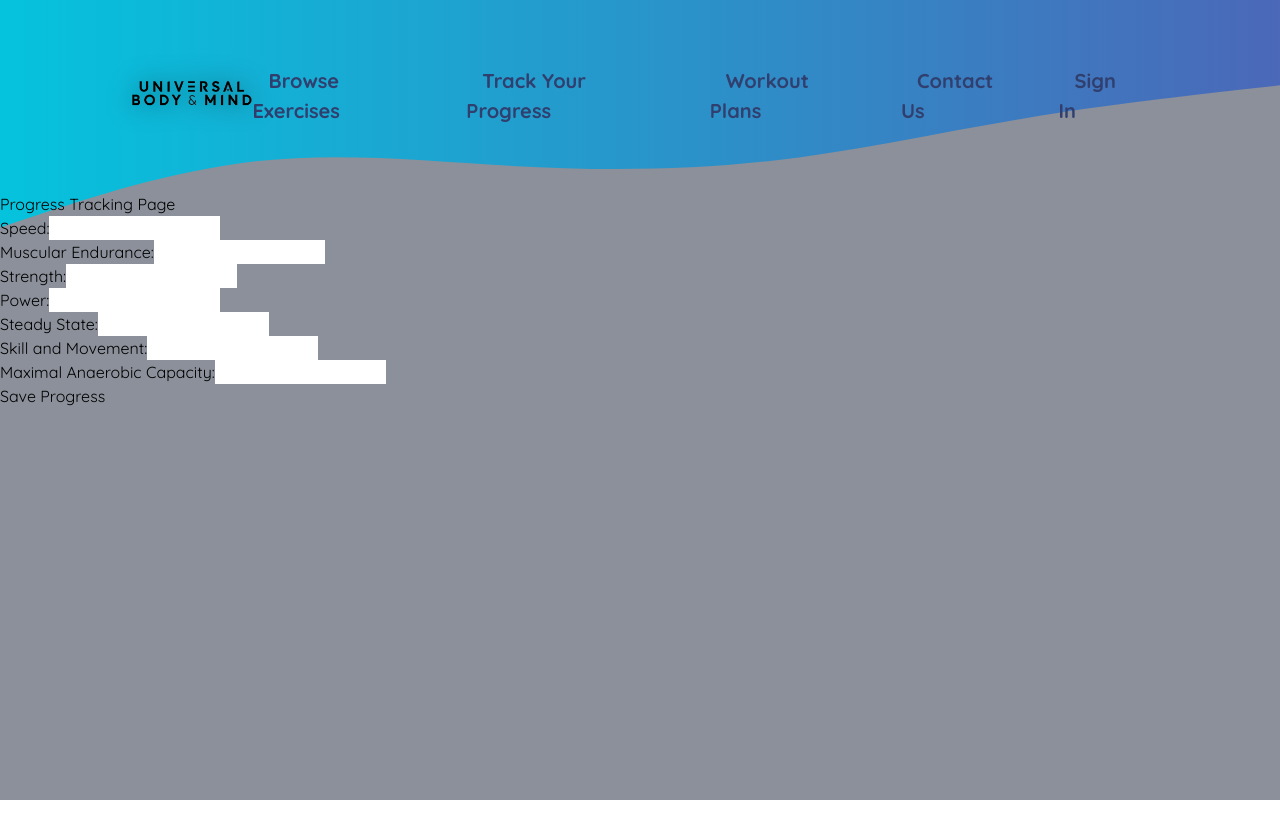
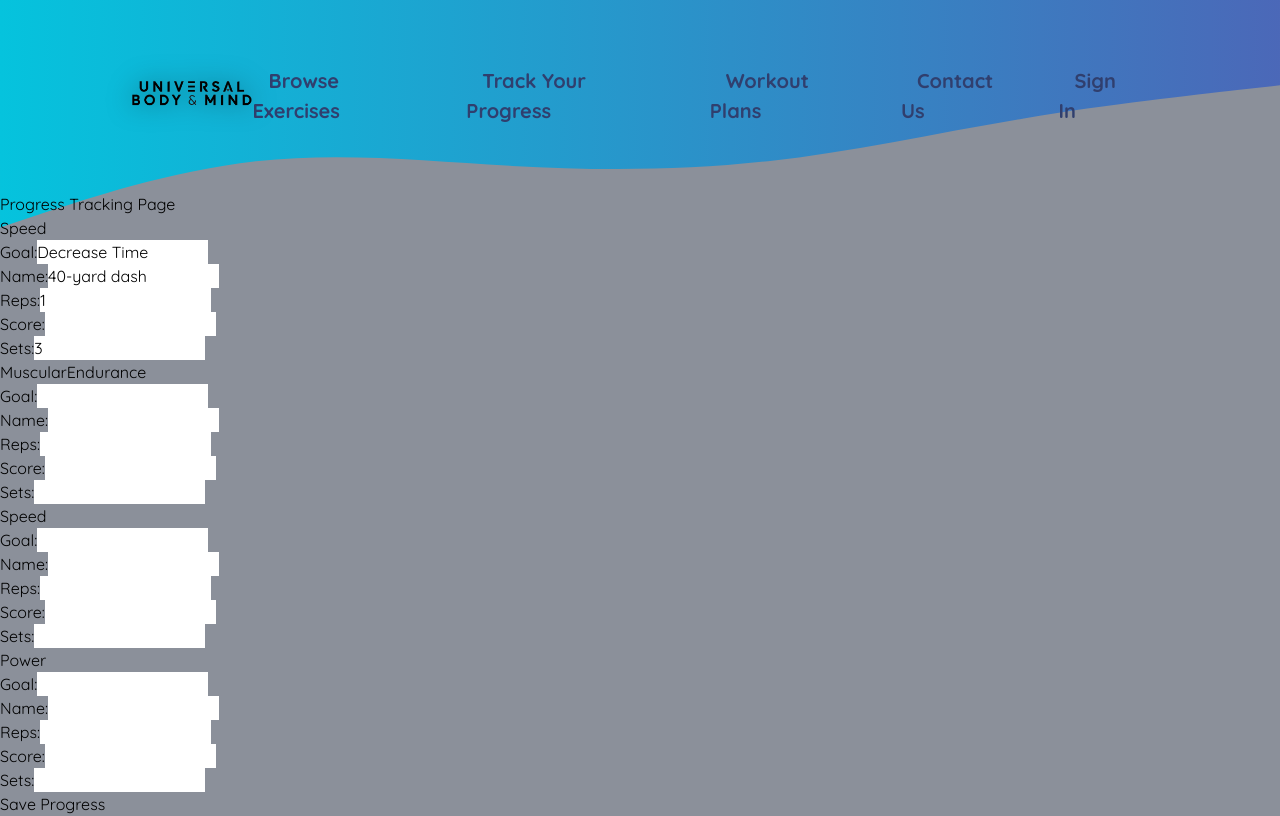
Before and after one commit to GrantPettis/Fitness-App, a Next.js app: page /progress_tracking in a window 1280 px wide. Built offline with nearby package versions, Linux system fonts and the light colour scheme; no server answers.

Commit message:
Updated the user input and the categories

```diff
--- a/src/app/progress_tracking/page.js
+++ b/src/app/progress_tracking/page.js
@@ -4,16 +4,14 @@
 //import { getFirestore } from "firebase/firestore";
 
 // Your Firebase configuration (use your own Firebase project credentials)
-const firebaseConfig = {
-    apiKey: "YOUR_API_KEY",
-    authDomain: "YOUR_AUTH_DOMAIN",
-    projectId: "YOUR_PROJECT_ID",
-    storageBucket: "YOUR_STORAGE_BUCKET",
-    messagingSenderId: "YOUR_MESSAGING_SENDER_ID",
-    appId: "YOUR_APP_ID"
-};
-
-
+// const firebaseConfig = {
+//     apiKey: "YOUR_API_KEY",
+//     authDomain: "YOUR_AUTH_DOMAIN",
+//     projectId: "YOUR_PROJECT_ID",
+//     storageBucket: "YOUR_STORAGE_BUCKET",
+//     messagingSenderId: "YOUR_MESSAGING_SENDER_ID",
+//     appId: "YOUR_APP_ID"
+// };
 
 
 // pages/progress_tracking_page.js
@@ -23,20 +21,141 @@ import { collection, addDoc } from 'firebase/firestore'; // Firestore functions
 
 export default function ProgressTrackingPage() {
     const [formData, setFormData] = useState({
-        speed: '',
-        muscularEndurance: '',
-        strength: '',
-        power: '',
-        steadyState: '',
-        skillAndMovement: '',
-        maximalAnaerobicCapacity: ''
+        speed: {
+            goal: 'Decrease Time',
+            name: '40-yard dash',
+            reps: '1',
+            score: '',
+            sets: '3',
+        },
+        muscularEndurance: [
+            {
+                goal: 'M: 25 F:15',
+                name: 'Push Up',
+                reps: 'Fail',
+                score: '',
+                sets: '1',
+            },
+            {
+                goal: '1 minute',
+                name: 'Plank Hold',
+                reps: 'Fail',
+                score: '',
+                sets: '1',
+            }
+        ],
+        strength: [
+            {
+                goal: '30-60 sec.',
+                name: 'Dead Hang',
+                reps: '1',
+                score: '',
+                sets: '1',
+            },
+            {
+                goal: '1/3 Bodyweight',
+                name: 'Goblet Squat Hold',
+                reps: '30 sec.',
+                score: '',
+                sets: '1',
+            },
+            {
+                goal: 'Body Weight',
+                name: 'Squat/Leg Extension',
+                reps: '1',
+                score: '',
+                sets: '3',
+            },
+            {
+                goal: 'increase Weight',
+                name: 'Bench Press',
+                reps: '1',
+                score: '',
+                sets: '3',
+            }
+        ],
+        power: [
+            {
+                goal: '18-24 in.',
+                name: 'Vertical Test',
+                reps: '1',
+                score: '',
+                sets: '3',
+            },
+            {
+                goal: 'Your Height',
+                name: 'Broad Jump',
+                reps: '1',
+                score: '',
+                sets: '3',
+            }
+        ],
+        steadyState: {
+            goal: 'breathing Control',
+            name: 'Walking, Jogging, Biking, Swimming',
+            reps: '20-30 minutes',
+            score: '',
+            sets: '1',
+        },
+        skillAndMovement: [
+            {
+                goal: '5',
+                name: 'Squat',
+                reps: '8',
+                score: '',
+                sets: '1',
+            },
+            {
+                goal: '5',
+                name: 'Push Up',
+                reps: '8',
+                score: '',
+                sets: '1',
+            },
+            {
+                goal: '5',
+                name: 'Deadlift',
+                reps: '8',
+                score: '',
+                sets: '1',
+            },
+            {
+                goal: '5',
+                name: 'Pull Up',
+                reps: '8',
+                score: '',
+                sets: '1',
+            }
+        ],
+        maximalAnaerobicCapacity: [
+            {
+                goal: '',
+                name: '1 mile walk',
+                reps: '1',
+                score: 'M:50 F:35',
+                sets: '1',
+            },
+            {
+                goal: 'M:50, F:35',
+                name: '12 minute Cooper Test',
+                reps: '12 minutes',
+                score: '',
+                sets: '1',
+            }
+        ]
     });
 
+    // const handleChange = (e) => {
+    //     setFormData({
+    //         ...formData,
+    //         [e.target.name]: e.target.value,
+    //     });
+    // };
+
     const handleChange = (e) => {
-        setFormData({
-            ...formData,
-            [e.target.name]: e.target.value,
-        });
+        const { name, value } = e.target;
+        // Implement nested updates for each category
+        // (Example: If updating speed's score or any other category's specific field)
     };
 
     const handleSubmit = async (e) => {
@@ -45,16 +164,16 @@ export default function ProgressTrackingPage() {
         try {
             const docRef = await addDoc(collection(db, "exerciseProgress"), formData);
             alert("Progress saved with ID: " + docRef.id);
-            // Clear the form after submission
-            setFormData({
-                speed: '',
-                muscularEndurance: '',
-                strength: '',
-                power: '',
-                steadyState: '',
-                skillAndMovement: '',
-                maximalAnaerobicCapacity: ''
-            });
+            // Clear the form after submission or (reset the state to initial form data)
+            // setFormData({
+            //     speed: '',
+            //     muscularEndurance: '',
+            //     strength: '',
+            //     power: '',
+            //     steadyState: '',
+            //     skillAndMovement: '',
+            //     maximalAnaerobicCapacity: ''
+            // });
         } catch (e) {
             console.error("Error adding document: ", e);
             alert("Error saving progress.");
@@ -65,57 +184,60 @@ export default function ProgressTrackingPage() {
         <div>
             <h1>Progress Tracking Page</h1>
             <form onSubmit={handleSubmit}>
+                {/* Render Speed Section */}
+                <h2>Speed</h2>
                 <label>
-                    Speed:
+                    Goal:
                     <input
                         type="text"
-                        name="speed"
-                        value={formData.speed}
+                        name="goal"
+                        value={formData.speed.goal}
                         onChange={handleChange}
                     />
                 </label>
                 <br />
                 <label>
-                    Muscular Endurance:
+                    Name:
                     <input
                         type="text"
-                        name="muscularEndurance"
-                        value={formData.muscularEndurance}
+                        name="name"
+                        value={formData.speed.name}
                         onChange={handleChange}
                     />
                 </label>
                 <br />
                 <label>
-                    Strength:
+                    Reps:
                     <input
                         type="text"
-                        name="strength"
-                        value={formData.strength}
+                        name="reps"
+                        value={formData.speed.reps}
                         onChange={handleChange}
                     />
                 </label>
                 <br />
                 <label>
-                    Power:
+                    Score:
                     <input
                         type="text"
-                        name="power"
-                        value={formData.power}
+                        name="score"
+                        value={formData.speed.score}
                         onChange={handleChange}
                     />
                 </label>
                 <br />
                 <label>
-                    Steady State:
+                    Sets:
                     <input
                         type="text"
-                        name="steadyState"
-                        value={formData.steadyState}
+                        name="sets"
+                        value={formData.speed.sets}
                         onChange={handleChange}
                     />
                 </label>
                 <br />
-                <label>
+
+                {/* <label>
                     Skill and Movement:
                     <input
                         type="text"
@@ -134,7 +256,181 @@ export default function ProgressTrackingPage() {
                         onChange={handleChange}
                     />
                 </label>
+                <br /> */}
+
+
+                 {/* Muscular Endurance, Strength, Power, etc. would follow a similar structure Check*/}
+                 {/* You would map through formData for array-based categories  Check*/}
+
+
+
+
+                  {/* <h1>Progress Tracking Page</h1>
+                     <form onSubmit={handleSubmit}> */}
+                {/*Render Muscularenderance Section*/}
+                 <h2>MuscularEndurance</h2>
+                <label>
+                    Goal:
+                    <input
+                        type="text"
+                        name="goal"
+                        value={formData.muscularEndurance.goal}
+                        onChange={handleChange}
+                    />
+                </label>
                 <br />
+                <label>
+                    Name:
+                    <input
+                        type="text"
+                        name="name"
+                        value={formData.muscularEndurance.name}
+                        onChange={handleChange}
+                    />
+                </label>
+                <br />
+                <label>
+                    Reps:
+                    <input
+                        type="text"
+                        name="reps"
+                        value={formData.muscularEndurance.reps}
+                        onChange={handleChange}
+                    />
+                </label>
+                <br />
+                <label>
+                    Score:
+                    <input
+                        type="text"
+                        name="score"
+                        value={formData.muscularEndurance.score}
+                        onChange={handleChange}
+                    />
+                </label>
+                <br />
+                <label>
+                    Sets:
+                    <input
+                        type="text"
+                        name="sets"
+                        value={formData.muscularEndurance.sets}
+                        onChange={handleChange}
+                    />
+                </label>
+                <br />
+
+                      {/* <h1>Progress Tracking Page</h1>
+                     <form onSubmit={handleSubmit}> */}
+                      {/* Render Strength Section*/}
+                <h2>Speed</h2>
+                <label>
+                    Goal:
+                    <input
+                        type="text"
+                        name="goal"
+                        value={formData.strength.goal}
+                        onChange={handleChange}
+                    />
+                </label>
+                <br />
+                <label>
+                    Name:
+                    <input
+                        type="text"
+                        name="name"
+                        value={formData.strength.name}
+                        onChange={handleChange}
+                            />
+                        </label>
+                        <br />
+                     <label>
+                     Reps:
+                    <input
+                        type="text"
+                        name="reps"
+                        value={formData.strength.reps}
+                        onChange={handleChange}
+                             />
+                        </label>
+                        <br />
+                        <label>
+                            Score:
+                            <input
+                                type="text"
+                                name="score"
+                                value={formData.strength.score}
+                                onChange={handleChange}
+                            />
+                        </label>
+                        <br />
+                        <label>
+                            Sets:
+                            <input
+                                type="text"
+                                name="sets"
+                                value={formData.strength.sets}
+                                onChange={handleChange}
+                            />
+                        </label>
+                        <br />
+
+
+                      {/* <h1>Progress Tracking Page</h1>
+                     <form onSubmit={handleSubmit}> */}
+                  {/* Render Power Section */}
+                        <h2>Power</h2>
+                        <label>
+                            Goal:
+                            <input
+                                type="text"
+                                name="goal"
+                                value={formData.power.goal}
+                                onChange={handleChange}
+                            />
+                        </label>
+                        <br />
+                        <label>
+                            Name:
+                            <input
+                                type="text"
+                                name="name"
+                                value={formData.power.name}
+                                onChange={handleChange}
+                                    />
+                                </label>
+                                <br />
+                            <label>
+                            Reps:
+                            <input
+                                type="text"
+                                name="reps"
+                                value={formData.power.reps}
+                                onChange={handleChange}
+                                    />
+                                </label>
+                                <br />
+                                <label>
+                                    Score:
+                                    <input
+                                        type="text"
+                                        name="score"
+                                        value={formData.power.score}
+                                        onChange={handleChange}
+                                    />
+                                </label>
+                                <br />
+                                <label>
+                                    Sets:
+                                    <input
+                                        type="text"
+                                        name="sets"
+                                        value={formData.power.sets}
+                                        onChange={handleChange}
+                                    />
+                                </label>
+                                <br />
+
                 <button type="submit">Save Progress</button>
             </form>
         </div>
```
